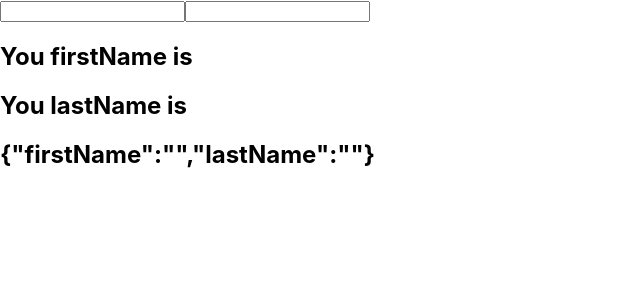
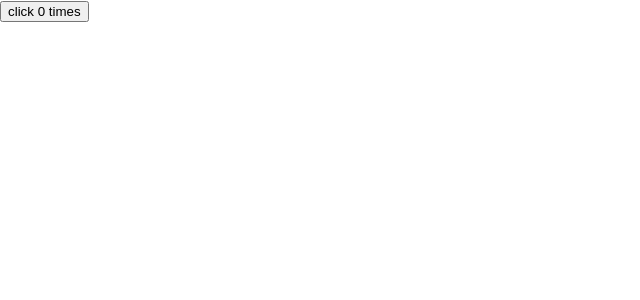
Before and after one commit to Caiheng111/react-hooks, a React (Create React App) app: page / in a window 1280 px wide. Shown: the top 300 px of the page, without its empty margins (0-640 px from the left). Built offline with nearby package versions, Linux system fonts and the light colour scheme.

Commit message:
useEffect

```diff
--- a/src/App.js
+++ b/src/App.js
@@ -1,13 +1,15 @@
 import React from 'react';
 import HookCounterArray from './components/HookCounterArray';
 import HookCounterObject from './components/HookCounterObject';
+import HookCounterOne from './components/HookCounterOne';
+
 
 import './App.css';
 
 function App() {
   return (
     <div>
-      <HookCounterObject/>
+      <HookCounterOne/>
     </div>
 
 
--- a/src/components/HookCounterObject.js
+++ b/src/components/HookCounterObject.js
@@ -14,8 +14,6 @@
         <h2>You firstName is {name.firstName}</h2>
         <h2>You lastName is {name.lastName}</h2>
         <h2>{JSON.stringify(name)}</h2>
-
-
       </form>
 
 
--- /dev/null
+++ b/src/components/HookCounterOne.js
@@ -0,0 +1,16 @@
+import React , {useState,useEffect}from 'react'
+
+function HookCounterOne() {
+  const [count, setCount]=useState(0);
+  useEffect(()=>{
+    document.title=`you click ${count} times.`
+  })
+
+  return (
+    <div>
+      <button onClick={()=>setCount(count+1)}>click {count} times</button>
+    </div>
+  )
+}
+
+export default HookCounterOne
```
